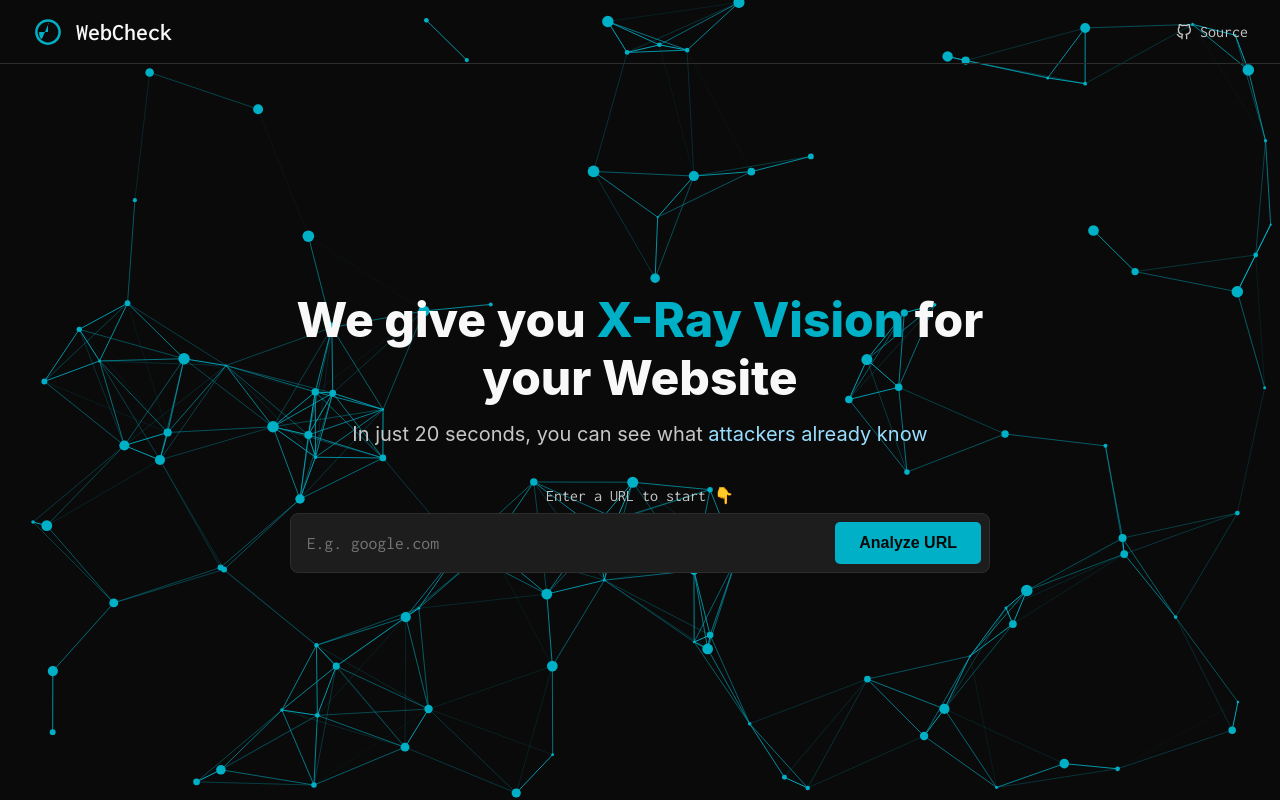
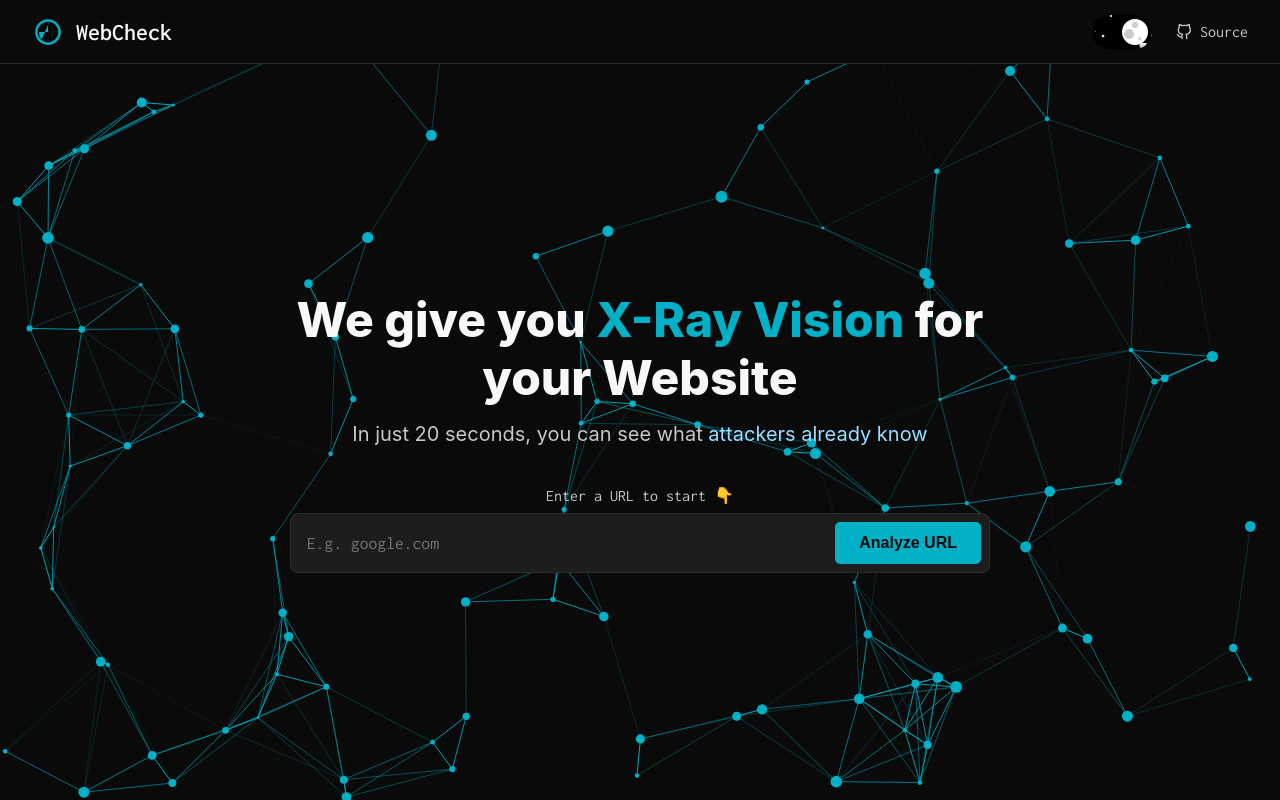
Before and after one commit to NiharikaN-CB/SSDT, a React (Create React App) app in the folder frontend/: page / in a window 1280 px wide. Built offline with nearby package versions, Linux system fonts and the light colour scheme.

Commit message:
Added Support For Light Mode

```diff
--- /dev/null
+++ b/frontend/src/components/ThemeToggle.jsx
@@ -0,0 +1,49 @@
+import React from 'react';
+import { useTheme } from '../context/ThemeContext';
+import '../styles/ThemeToggle.scss';
+
+const ThemeToggle = () => {
+  const { theme, toggleTheme } = useTheme();
+
+  return (
+    <label className="switch">
+      <input
+        id="input"
+        type="checkbox"
+        onChange={toggleTheme}
+        checked={theme === 'dark'}
+      />
+      <span className="slider round">
+        <div className="sun-moon">
+            {/* Moon Dots */}
+            <div id="moon-dot-1" className="moon-dot"></div>
+            <div id="moon-dot-2" className="moon-dot"></div>
+            <div id="moon-dot-3" className="moon-dot"></div>
+
+            {/* Light Rays */}
+            <div id="light-ray-1"></div>
+            <div id="light-ray-2"></div>
+            <div id="light-ray-3"></div>
+
+            {/* Clouds */}
+            <div id="cloud-1" className="cloud-light"></div>
+            <div id="cloud-2" className="cloud-dark"></div>
+            <div id="cloud-3" className="cloud-light"></div>
+            <div id="cloud-4" className="cloud-dark"></div>
+            <div id="cloud-5" className="cloud-light"></div>
+            <div id="cloud-6" className="cloud-dark"></div>
+        </div>
+
+        {/* Stars */}
+        <div className="stars">
+            <div id="star-1" className="star"></div>
+            <div id="star-2" className="star"></div>
+            <div id="star-3" className="star"></div>
+            <div id="star-4" className="star"></div>
+        </div>
+      </span>
+    </label>
+  );
+};
+
+export default ThemeToggle;
--- a/frontend/src/components/header.jsx
+++ b/frontend/src/components/header.jsx
@@ -1,5 +1,6 @@
 import React from 'react';
 import { FiGithub } from 'react-icons/fi';
+import ThemeToggle from './ThemeToggle'; // Import the toggle
 import '../styles/Header.scss';
 import logo from '../assets/logo.svg';
 
@@ -10,6 +11,8 @@ const Header = () => {
         <img src={logo} alt="WebCheck Logo" className="logo" />
         <h1>WebCheck</h1>
       </div>
+      <div className="header-controls"> {/* Add a wrapper div */}
+        <ThemeToggle /> {/* Add the toggle component */}
         <a
           href="https://github.com/lissy93/web-check"
           target="_blank"
@@ -19,6 +22,7 @@ const Header = () => {
           <FiGithub />
           <span>Source</span>
         </a>
+      </div>
     </header>
   );
 };
--- /dev/null
+++ b/frontend/src/context/ThemeContext.js
@@ -0,0 +1,25 @@
+import React, { createContext, useState, useEffect, useContext } from 'react';
+
+const ThemeContext = createContext();
+
+export const useTheme = () => useContext(ThemeContext);
+
+export const ThemeProvider = ({ children }) => {
+  // Default to dark mode
+  const [theme, setTheme] = useState('dark');
+
+  useEffect(() => {
+    document.body.classList.remove('light', 'dark');
+    document.body.classList.add(theme);
+  }, [theme]);
+
+  const toggleTheme = () => {
+    setTheme(prevTheme => (prevTheme === 'light' ? 'dark' : 'light'));
+  };
+
+  return (
+    <ThemeContext.Provider value={{ theme, toggleTheme }}>
+      {children}
+    </ThemeContext.Provider>
+  );
+};
--- a/frontend/src/index.css
+++ b/frontend/src/index.css
@@ -1,4 +1,24 @@
+/* Light Theme Variables */
 :root {
+  --background: #f0f0f0;
+  --background-light: #ffffff;
+  --background-lighter: #f9f9f9;
+  --foreground: #1a1a1a;
+  --foreground-darker: #555555;
+  --outline: #dcdcdc;
+  --outline-darker: #cccccc;
+  --accent: #00768e;
+  --accent-light: #00b0c6;
+  --accent-dark: #005f73;
+  --font-mono: 'Inconsolata', monospace;
+  --font-sans: -apple-system, BlinkMacSystemFont, Segoe UI, Roboto, Oxygen, Ubuntu, Cantarell, Fira Sans, Droid Sans, Helvetica Neue, sans-serif;
+  --header-height: 4rem;
+  --section-padding: 2rem;
+  --max-width: 1200px;
+}
+
+/* Dark Theme Variables */
+body.dark {
   --background: #0a0a0a;
   --background-light: #111111;
   --background-lighter: #1d1d1d;
@@ -9,11 +29,6 @@
   --accent: #00b0c6;
   --accent-light: #9adeff;
   --accent-dark: #00768e;
-  --font-mono: 'Inconsolata', monospace;
-  --font-sans: -apple-system, BlinkMacSystemFont, Segoe UI, Roboto, Oxygen, Ubuntu, Cantarell, Fira Sans, Droid Sans, Helvetica Neue, sans-serif;
-  --header-height: 4rem;
-  --section-padding: 2rem;
-  --max-width: 1200px;
 }
 
 body {
@@ -22,6 +37,7 @@ body {
   font-family: var(--font-sans);
   margin: 0;
   padding: 0;
+  transition: background-color 0.3s, color 0.3s;
 }
 
 * {
--- a/frontend/src/index.js
+++ b/frontend/src/index.js
@@ -1,6 +1,14 @@
-import React from "react";
-import ReactDOM from "react-dom/client";
-import App from "./App";
-import "./index.css";
+import React from 'react';
+import ReactDOM from 'react-dom/client';
+import App from './App';
+import { ThemeProvider } from './context/ThemeContext'; // Import ThemeProvider
+import './index.css';
 
-ReactDOM.createRoot(document.getElementById("root")).render(<App />);
+const root = ReactDOM.createRoot(document.getElementById('root'));
+root.render(
+  <React.StrictMode>
+    <ThemeProvider> {/* Wrap App with ThemeProvider */}
+      <App />
+    </ThemeProvider>
+  </React.StrictMode>
+);
--- a/frontend/src/styles/Header.scss
+++ b/frontend/src/styles/Header.scss
@@ -5,6 +5,8 @@
   align-items: center;
   padding: 0 var(--section-padding);
   border-bottom: 1px solid var(--outline);
+  background-color: var(--background);
+  transition: background-color 0.3s, border-color 0.3s;
 
   .logo-container {
     display: flex;
@@ -21,7 +23,15 @@
       font-family: var(--font-mono);
       font-weight: 600;
       margin: 0;
+      color: var(--foreground);
+      transition: color 0.3s;
     }
+  }
+
+  .header-controls {
+    display: flex;
+    align-items: center;
+    gap: 1.5rem;
   }
 
   .github-link {
--- a/frontend/src/styles/Hero.scss
+++ b/frontend/src/styles/Hero.scss
@@ -44,7 +44,7 @@
       border: 1px solid var(--outline);
       border-radius: 8px;
       padding: 0.5rem;
-      transition: border-color 0.2s;
+      transition: border-color 0.2s, background-color 0.3s;
 
       &:focus-within {
         border-color: var(--accent);
--- /dev/null
+++ b/frontend/src/styles/ThemeToggle.scss
@@ -0,0 +1,202 @@
+/* From Uiverse.io by RiccardoRapelli */
+.switch {
+  position: relative;
+  display: inline-block;
+  width: 60px;
+  height: 34px;
+}
+
+.switch #input {
+  opacity: 0;
+  width: 0;
+  height: 0;
+}
+
+.slider {
+  position: absolute;
+  cursor: pointer;
+  top: 0;
+  left: 0;
+  right: 0;
+  bottom: 0;
+  background-color: #2196f3;
+  -webkit-transition: 0.4s;
+  transition: 0.4s;
+  z-index: 0;
+  overflow: hidden;
+}
+
+.sun-moon {
+  position: absolute;
+  content: "";
+  height: 26px;
+  width: 26px;
+  left: 4px;
+  bottom: 4px;
+  background-color: yellow;
+  -webkit-transition: 0.4s;
+  transition: 0.4s;
+}
+
+#input:checked + .slider {
+  background-color: black;
+}
+
+#input:focus + .slider {
+  box-shadow: 0 0 1px #2196f3;
+}
+
+#input:checked + .slider .sun-moon {
+  -webkit-transform: translateX(26px);
+  -ms-transform: translateX(26px);
+  transform: translateX(26px);
+  background-color: white;
+  -webkit-animation: rotate-center 0.6s ease-in-out both;
+  animation: rotate-center 0.6s ease-in-out both;
+}
+
+.moon-dot {
+  opacity: 0;
+  transition: 0.4s;
+  fill: gray;
+}
+
+#input:checked + .slider .sun-moon .moon-dot {
+  opacity: 1;
+}
+
+.slider.round {
+  border-radius: 34px;
+}
+
+.slider.round .sun-moon {
+  border-radius: 50%;
+}
+
+#moon-dot-1 {
+  left: 10px;
+  top: 3px;
+  position: absolute;
+  width: 6px;
+  height: 6px;
+  z-index: 4;
+  background-color: #ccc;
+  border-radius: 50%;
+}
+
+#moon-dot-2 {
+  left: 2px;
+  top: 10px;
+  position: absolute;
+  width: 10px;
+  height: 10px;
+  z-index: 4;
+  background-color: #ccc;
+  border-radius: 50%;
+}
+
+#moon-dot-3 {
+  left: 16px;
+  top: 18px;
+  position: absolute;
+  width: 3px;
+  height: 3px;
+  z-index: 4;
+  background-color: #ccc;
+  border-radius: 50%;
+}
+
+#light-ray-1, #light-ray-2, #light-ray-3 {
+  display: none; /* Simplification for React, can be added back if needed */
+}
+
+.cloud-light, .cloud-dark {
+    position: absolute;
+    background-color: #eee;
+    border-radius: 10px;
+    animation-name: cloud-move;
+    animation-duration: 6s;
+    animation-iteration-count: infinite;
+}
+
+.cloud-dark {
+    background-color: #ccc;
+    animation-delay: 1s;
+}
+
+
+#cloud-1 { left: 30px; top: 15px; width: 10px; height: 5px; }
+#cloud-2 { left: 44px; top: 10px; width: 5px; height: 3px; }
+#cloud-3 { left: 18px; top: 24px; width: 8px; height: 4px; }
+#cloud-4 { left: 36px; top: 18px; width: 10px; height: 5px; }
+#cloud-5 { left: 48px; top: 14px; width: 5px; height: 3px; }
+#cloud-6 { left: 22px; top: 26px; width: 8px; height: 4px; }
+
+
+@keyframes cloud-move {
+  0% { transform: translateX(0px); }
+  40% { transform: translateX(4px); }
+  80% { transform: translateX(-4px); }
+  100% { transform: translateX(0px); }
+}
+
+.stars {
+  transform: translateY(-32px);
+  opacity: 0;
+  transition: 0.4s;
+  width: 26px;
+  height: 26px;
+  position: absolute;
+}
+
+.star {
+  background: white;
+  border-radius: 50%;
+  position: absolute;
+  -webkit-transition: 0.4s;
+  transition: 0.4s;
+  animation-name: star-twinkle;
+  animation-duration: 2s;
+  animation-iteration-count: infinite;
+}
+
+
+#input:checked + .slider .stars {
+  -webkit-transform: translateY(0);
+  -ms-transform: translateY(0);
+  transform: translateY(0);
+  opacity: 1;
+}
+
+#star-1 { width: 2px; height: 2px; top: 2px; left: 3px; animation-delay: 0.3s; }
+#star-2 { width: 1px; height: 1px; top: 16px; left: 3px; }
+#star-3 { width: 1.5px; height: 1.5px; top: 20px; left: 10px; animation-delay: 0.6s; }
+#star-4 { width: 2px; height: 2px; top: 0px; left: 18px; animation-delay: 1.3s; }
+
+@keyframes star-twinkle {
+  0% { transform: scale(1); }
+  40% { transform: scale(1.2); }
+  80% { transform: scale(0.8); }
+  100% { transform: scale(1); }
+}
+
+@-webkit-keyframes rotate-center {
+  0% {
+    -webkit-transform: rotate(0) translateX(26px);
+    transform: rotate(0) translateX(26px);
+  }
+  100% {
+    -webkit-transform: rotate(360deg) translateX(26px);
+    transform: rotate(360deg) translateX(26px);
+  }
+}
+@keyframes rotate-center {
+  0% {
+    -webkit-transform: rotate(0) translateX(26px);
+    transform: rotate(0) translateX(26px);
+  }
+  100% {
+    -webkit-transform: rotate(360deg) translateX(26px);
+    transform: rotate(360deg) translateX(26px);
+  }
+}
```
Also changed, not shown: 1 other file (tests, documents, lock files or other folders). Lines whose indentation alone changed are shown as unchanged.
